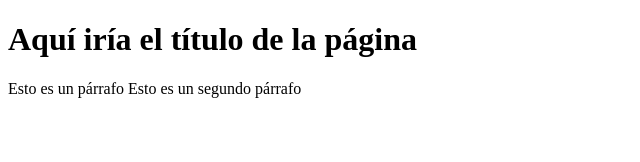
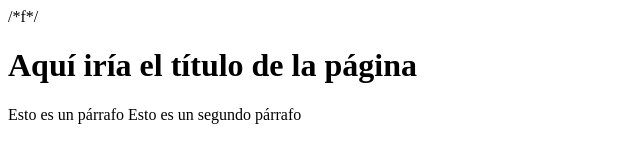
Before and after one commit to miguelsif/Proyecto-web-empresa-C, a plain HTML site: page index.html in a window 1280 px wide. Shown: the whole page, without its empty margins (0-640 px from the left). Drawn offline with Linux system fonts and the light colour scheme.

Commit message:
Estado inicial'nt

```diff
--- a/index.html
+++ b/index.html
@@ -7,7 +7,7 @@
     <title>Document</title>
 </head>
 
-<body>
+<body> /*f*/
     <h1>Aquí iría el título de la página</h1>
     <p1>Esto es un párrafo</p1>
     <p2>Esto es un segundo párrafo</p2>
```
